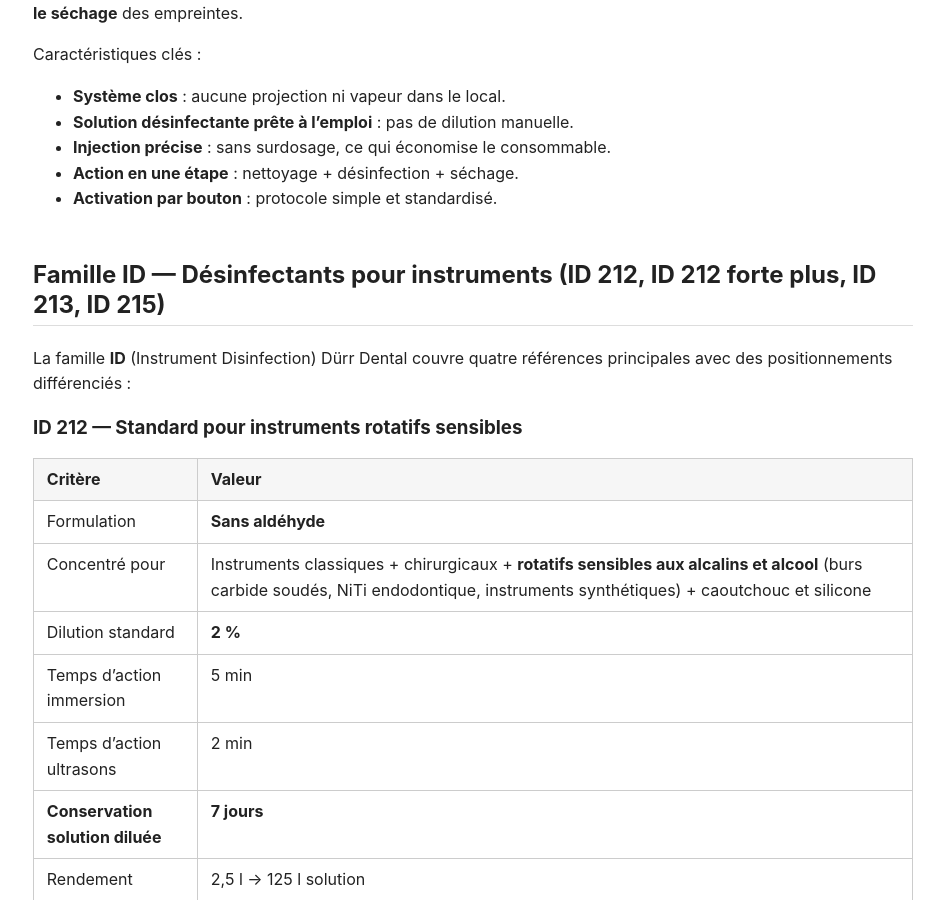
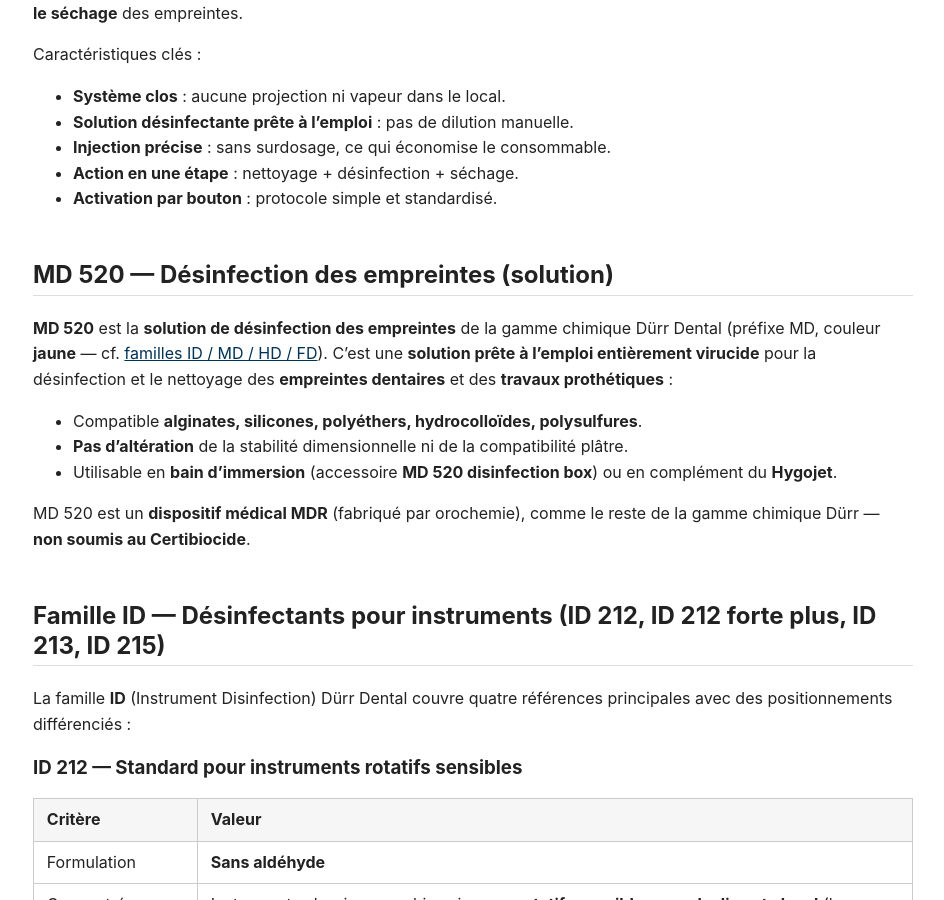
Before and after one commit to Grzybicki/durr-dental-knowledge-base, a Jekyll site: the page built from docs/fr/hygiene-chimie/desinfection-empreintes/overview.md, in a window 1280 px wide and 900 px high, scrolled down 338 px. Shown: the whole window, without its empty margins (167-1111 px from the left). Built offline with Jekyll 4.4.1, drawn with Linux system fonts in a browser that asks for light colours.

Commit message:
fix(audit mineurs): ISO 8573-1, section MD 520, note Lunos/MD555, nommage Mobile Connect
- B-08 : ajout ISO 8573-1 (classes de purete air [2:4:2]) a la matrice normes ;
  ISO 22052 recadree (exigences appareils).
- L-02 : ajout d'une section MD 520 (desinfection empreintes, DM MDR) a la fiche
  empreintes -> le renvoi familles/index est desormais honore.
- B-06 : note Lunos -> la trehalose est residu-zero, a la difference des poudres
  generiques dont les residus necessitent le MD 555 (leve la tension apparente).
- B-05 : "Durr Dental MobileConnect" -> "Mobile Connect (composant serveur)".

E-10 (21 filtres) = non-erreur (7+4+8+2=21, coherent). Reste B-02 (ordre bloc FAQ
connect-box) purement cosmetique.

Co-Authored-By: Claude Opus 4.8 (1M context) <noreply@anthropic.com>
Claude-Session: https://claude.ai/code/session_01Pzf5ku5za9vkiLrAsETCmw

```diff
--- a/docs/fr/hygiene-chimie/desinfection-empreintes/overview.md
+++ b/docs/fr/hygiene-chimie/desinfection-empreintes/overview.md
@@ -64,6 +64,23 @@ Caractéristiques clés :
   consommable.
 - **Action en une étape** : nettoyage + désinfection + séchage.
 - **Activation par bouton** : protocole simple et standardisé.
+
+## MD 520 — Désinfection des empreintes (solution)
+
+**MD 520** est la **solution de désinfection des empreintes** de la gamme
+chimique Dürr Dental (préfixe MD, couleur **jaune** — cf.
+[familles ID / MD / HD / FD](/durr-dental-knowledge-base/docs/fr/hygiene-chimie/familles-id-md-hd-fd/overview/)).
+C'est une **solution prête à l'emploi entièrement virucide** pour la
+désinfection et le nettoyage des **empreintes dentaires** et des **travaux
+prothétiques** :
+
+- Compatible **alginates, silicones, polyéthers, hydrocolloïdes, polysulfures**.
+- **Pas d'altération** de la stabilité dimensionnelle ni de la compatibilité plâtre.
+- Utilisable en **bain d'immersion** (accessoire **MD 520 disinfection box**) ou
+  en complément du **Hygojet**.
+
+MD 520 est un **dispositif médical MDR** (fabriqué par orochemie), comme le reste
+de la gamme chimique Dürr — **non soumis au Certibiocide**.
 
 ## Famille ID — Désinfectants pour instruments (ID 212, ID 212 forte plus, ID 213, ID 215)
 
```
Also changed, not shown: docs/fr/hygiene-chimie/lunos-system/overview.md (+4 -1 lines), docs/fr/imagerie/vistasoft-mobile-connect/overview.md (+6 -6 lines), sources/certificates.md (+2 -1 lines).
